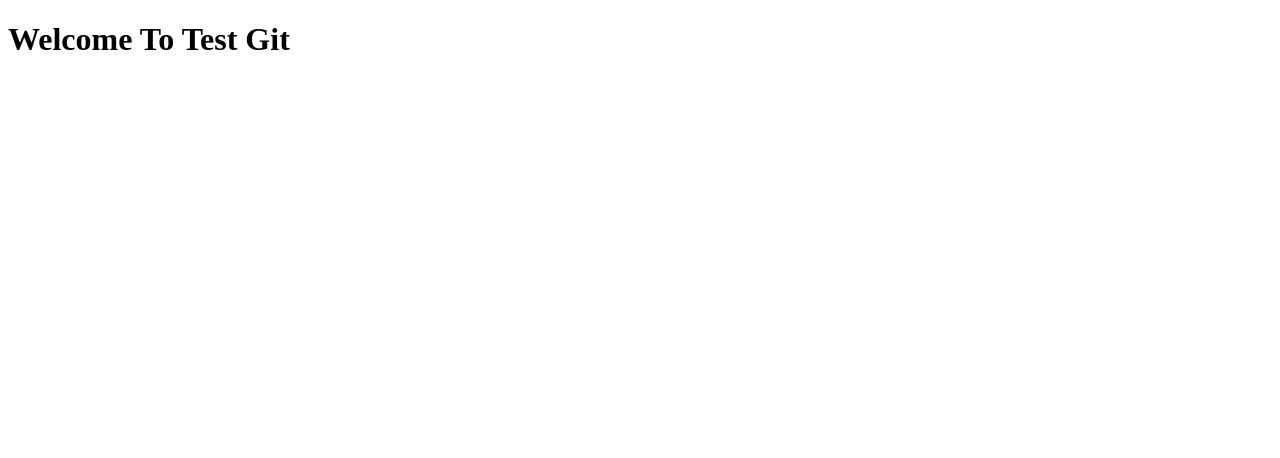
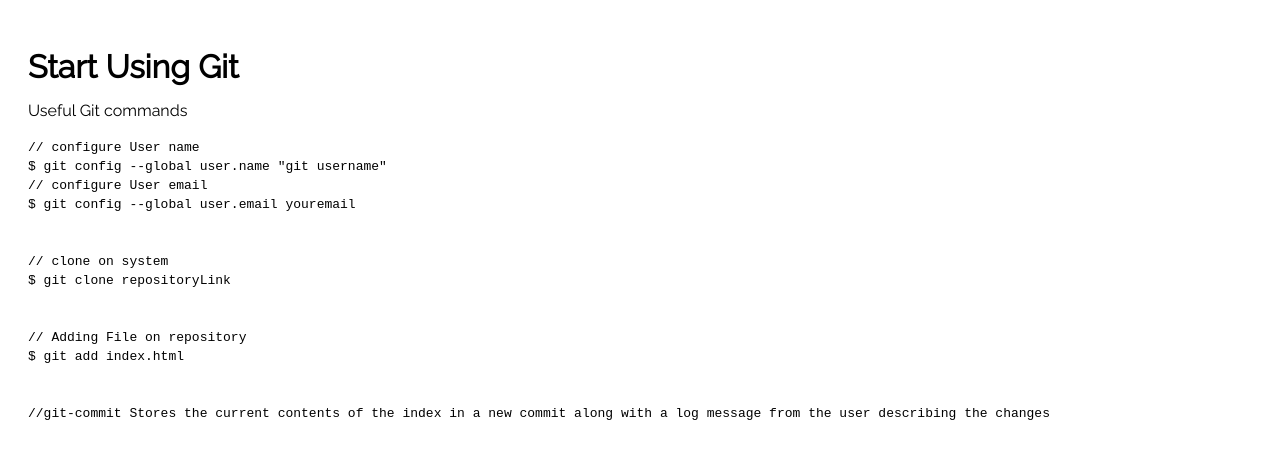
Before and after one commit to imbalbir/imtest, a plain HTML site: page index.html in a window 1280 px wide. Drawn offline with Linux system fonts and the light colour scheme.

Commit message:
with commands

```diff
--- a/index.html
+++ b/index.html
@@ -5,11 +5,50 @@
     <meta http-equiv="X-UA-Compatible" content="IE=edge">
     <meta name="viewport" content="width=device-width, initial-scale=1">
 
-    <title>Test Git</title>
+    <title>Start Using Git</title>
+<link href="https://fonts.googleapis.com/css?family=Raleway" rel="stylesheet">
 
 
   </head>
   <body>
-<h1>Welcome To Test Git</h1>
+<h1>Start Using Git</h1>
+<p>Useful Git commands</p>
+
+<code>
+
+// configure User name<br>
+$ git config --global user.name "git username"<br>
+
+// configure User email<br>
+$ git config --global user.email youremail<br>
+
+<br><br>
+
+// clone  on system<br>
+$ git clone repositoryLink <br>
+
+<br><br>
+
+// Adding File on repository<br>
+$ git add index.html<br>
+<br><br>
+//git-commit Stores the current contents of the index in a new commit along with a log message from the user describing the changes<br>
+
+
+
+
+
+
+
+
+
+
+</code>
+
+<style>
+body{font-family: 'Raleway', sans-serif; padding:20px;}
+body h1{margin:0; padding:20px 0 0; }
+</style>
+
 </body>
   </html>
```
